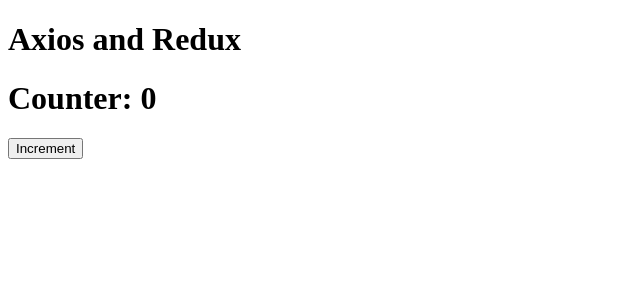
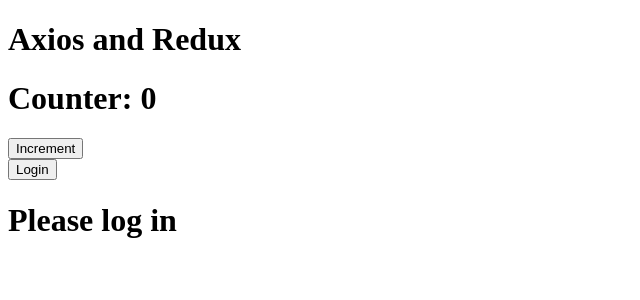
Before and after one commit to mvmarco/9-react-axios-redux, a React (Create React App) app: page / in a window 1280 px wide. Shown: the top 300 px of the page, without its empty margins (0-640 px from the left). Built offline with nearby package versions, Linux system fonts and the light colour scheme.

Commit message:
login button

```diff
--- a/src/App.js
+++ b/src/App.js
@@ -1,3 +1,4 @@
+import Login from "./Login";
 import { useEffect, useState } from "react";
 import { useSelector, useDispatch } from "react-redux";
 import { increment } from "./actions/counter";
@@ -5,11 +6,15 @@
 function App() {
   const counter = useSelector(store => store.counter);
   const dispatch = useDispatch();
+  const signedIn = useSelector(store => store.isLogged)
   return (
     <div>
       <h1>Axios and Redux</h1>
       <h1>Counter: {counter}</h1>
-      <button onClick={()=> dispatch(increment()) }>Increment</button>
+      <button onClick={() => dispatch(increment())}>Increment</button>
+      <Login />
+      {signedIn ? <h1> YOU ARE SIGNED IN</h1> : <h1> Please log in</h1>}
+
     </div>
   );
 }
@@ -317,10 +322,10 @@
         }
       }
 
-      when we dispatch we send it to the reducer automatically, so we send the type: 'INCREMENT'
-      to the reducer automatically in fact in the dispatch you could even pass:
-      dispatch({type: "INCREMENT"}) because it will go to the reducer and find the type needed
-      and the reducer update the state with +1
+      when we dispatch we send automatically an action to the reducer, so even if we would pass
+      to the reducer: dispatch({type: "INCREMENT"}) it will go to the reducer and find the type/action
+      needed and the reducer will update the state with +1. we made a file with the action separately.
+      that is why we pass dispatch(increment()) - increment() is a function in the counter action folder.
 
 
 
--- /dev/null
+++ b/src/Login.js
@@ -0,0 +1,12 @@
+import {useSelector, useDispatch} from "react-redux";
+
+const Login = () => {
+  const dispatch = useDispatch();
+  return(
+    <div>
+      <button onClick={() => dispatch({type: "SIGN_IN"})}> Login</button>
+    </div>
+  )
+}
+
+export default Login;
```
